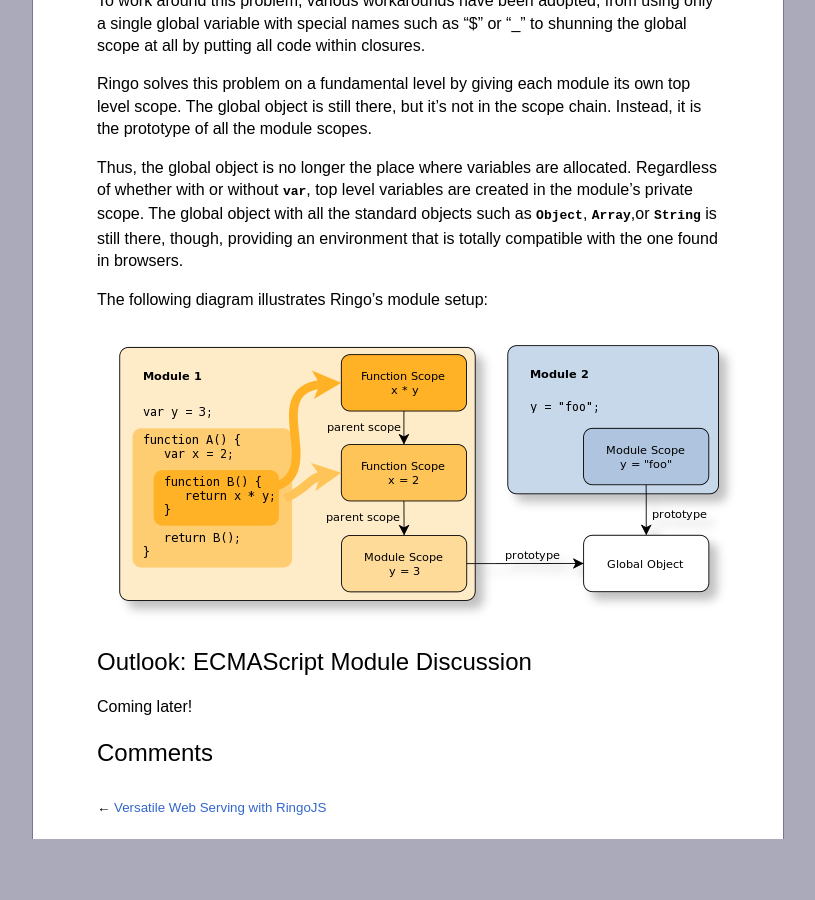
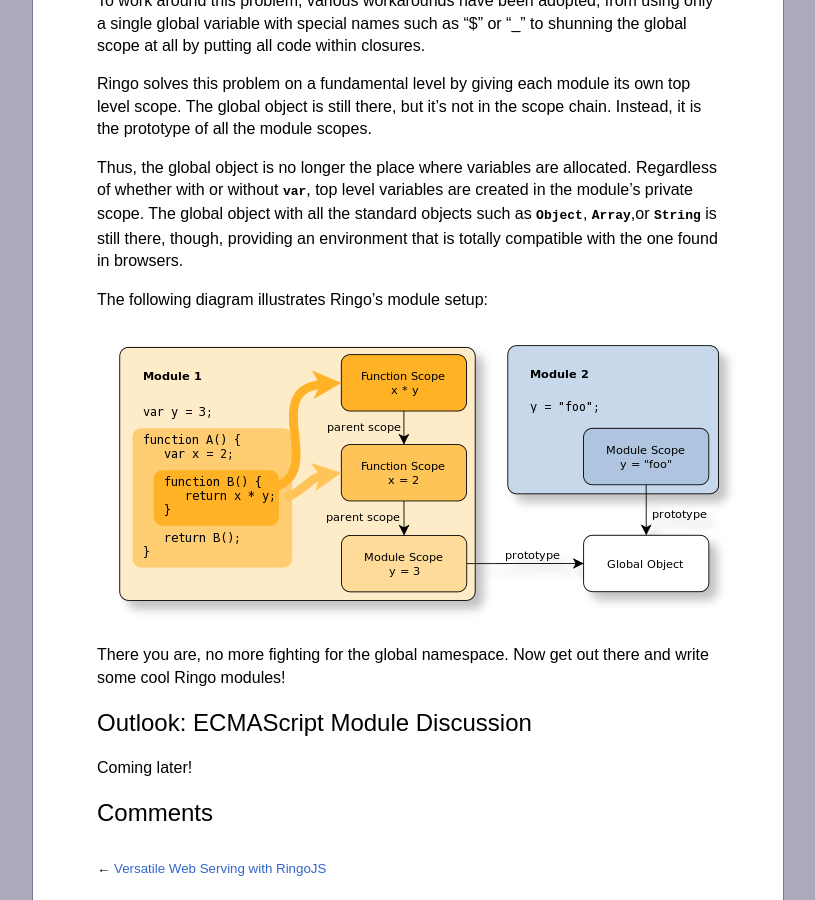
Before and after one commit to hns/hns.github.com, a Jekyll site: the page built from _posts/2010-07-30-modules.md, in a window 1280 px wide and 900 px high, scrolled down 3117 px. Shown: the whole window, without its empty margins (232-1047 px from the left). Built offline with Jekyll 4.4.1, drawn with Linux system fonts in a browser that asks for light colours; comment, search, counter and statistics services are not loaded; before the commit the page ends 3956 px from its top, so only the background shows below that.

Commit message:
Add some final sentences

```diff
--- a/_posts/2010-07-30-modules.md
+++ b/_posts/2010-07-30-modules.md
@@ -152,6 +152,9 @@ The following diagram illustrates Ringo's module setup:
 
 ![modulescope]
 
+There you are, no more fighting for the global namespace. Now get out there
+and write some cool Ringo modules!
+
 ## Outlook: ECMAScript Module Discussion
 
 Coming later!
```
